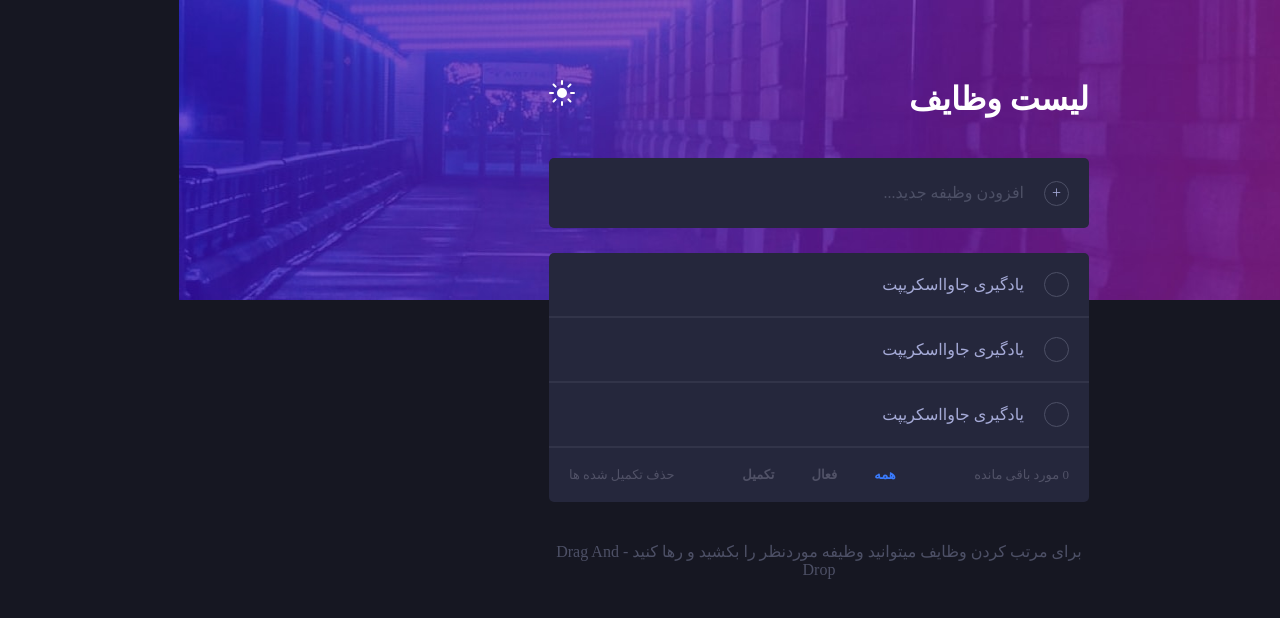
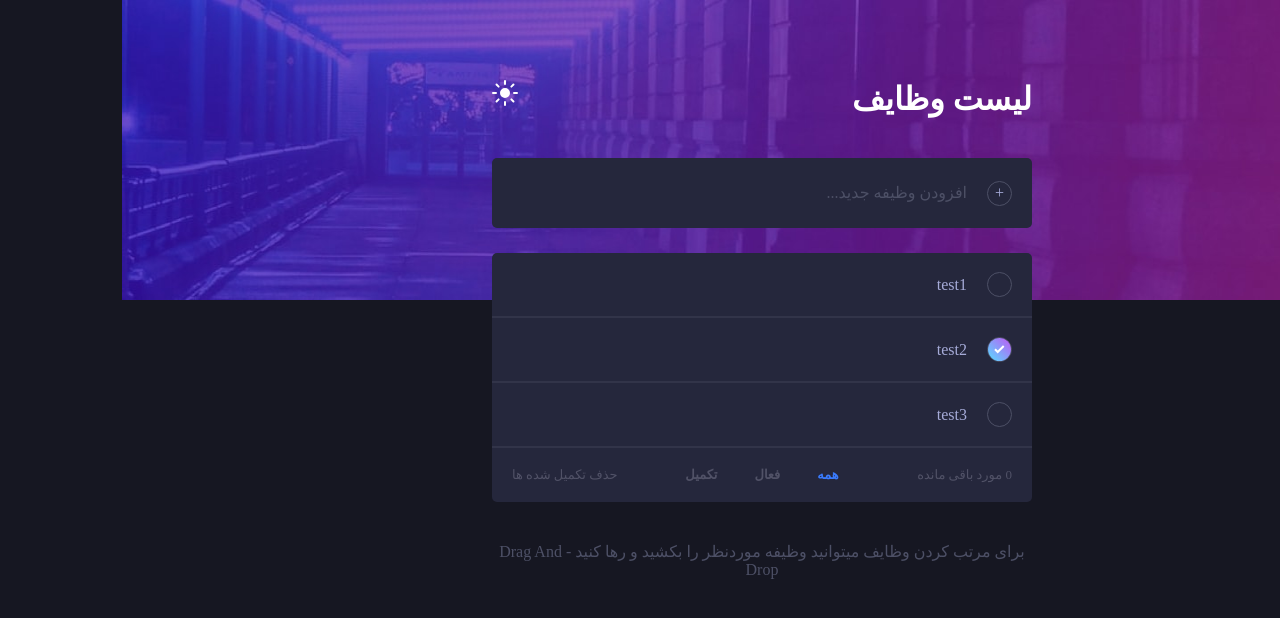
Before and after one commit to Hamid-Ba/ToDoApp, a Vue app: page / in a window 1280 px wide. Shown: the top 618 px of the page. Built offline with nearby package versions, Linux system fonts and the light colour scheme; a web font is replaced by a local one.

Commit message:
Add Prop To AppTodo Component
Bind The Prop in App.vue with for loop

```diff
--- a/src/App.vue
+++ b/src/App.vue
@@ -4,9 +4,7 @@
     <AddTodo/>
     <ul class="todos">
 
-      <AppTodo/>
-      <AppTodo/>
-      <AppTodo/>
+      <AppTodo v-for="(todo , index) in todos" :key="index" :todo="todo"/>
 
     </ul>
     <div class="card stat">
@@ -32,6 +30,16 @@ import AddTodo from "./components/AddTodo.vue"
 export default {
   name: 'App',
 
+  data() {
+    return {
+      todos :[
+        {title : 'test1' , isComplete : false},
+        {title : 'test2' , isComplete : true},
+        {title : 'test3' , isComplete : false},
+      ]
+    }
+  },
+
   components:{
     AppHeader,
     AppFooter,
@@ -42,12 +50,5 @@ export default {
 </script>
 
 <style>
-/* #app {
-  font-family: Avenir, Helvetica, Arial, sans-serif;
-  -webkit-font-smoothing: antialiased;
-  -moz-osx-font-smoothing: grayscale;
-  text-align: center;
-  color: #2c3e50;
-  margin-top: 60px;
-} */
+
 </style>
--- a/src/components/AppTodo.vue
+++ b/src/components/AppTodo.vue
@@ -1,10 +1,10 @@
 <template>
   <li class="card" draggable="true">
         <div class="cb-container">
-          <input type="checkbox" class="cb-input" />
+          <input type="checkbox" :checked="todo.isComplete" class="cb-input" />
           <span class="check"></span>
         </div>
-        <p class="item">یادگیری جاوااسکریپت</p>
+        <p class="item">{{todo.title}}</p>
         <button class="clear">
           <img src="../assets/icon-cross.svg" alt="Clear it" />
         </button>
@@ -13,7 +13,9 @@
 
 <script>
 export default {
-
+  props:{
+    todo : Object
+  }
 }
 </script>
 
```
